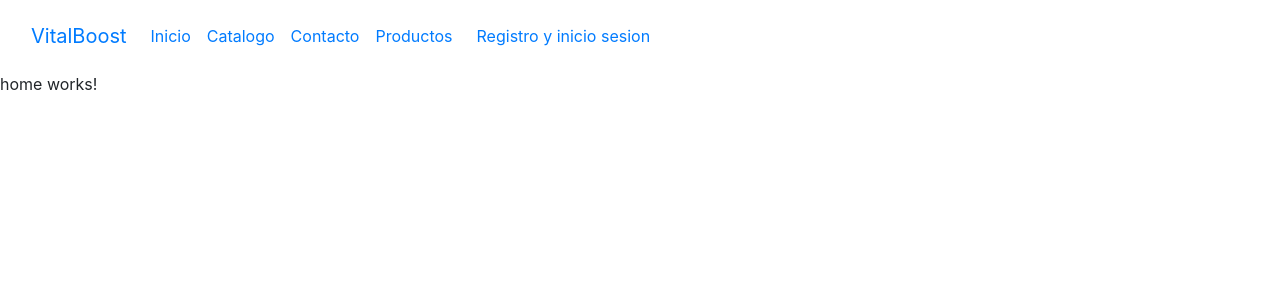
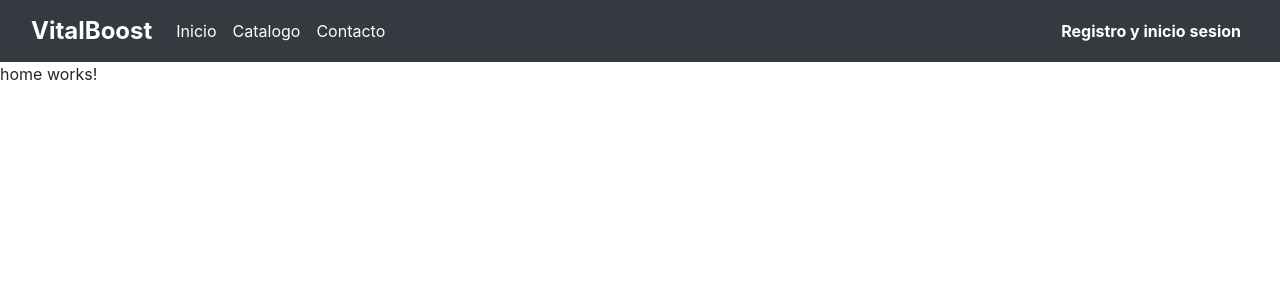
Before and after one commit to danielmoralesferrando/proyecto-ed-lm, an Angular app: page /home in a window 1280 px wide. Shown: the top 300 px of the page. Built offline with nearby package versions, Linux system fonts and the light colour scheme.

Commit message:
navbar terminado

```diff
--- a/src/app/component/navbar/navbar.component.css
+++ b/src/app/component/navbar/navbar.component.css
@@ -0,0 +1,27 @@
+/* Estilos para la barra de navegación */
+.navbar {
+    background-color: #343a40; /* Color de fondo */
+}
+
+.navbar-brand {
+    color: #fff; /* Color del texto */
+    font-size: 1.5rem; /* Tamaño del texto */
+    font-weight: bold; /* Negrita */
+}
+
+.navbar-toggler-icon {
+    color: #fff; /* Color del icono del botón de menú */
+}
+
+.navbar-nav .nav-link {
+    color: #fff; /* Color del texto del enlace */
+}
+
+.navbar-nav .nav-link:hover {
+    color: #ffc107; /* Cambiar color al pasar el mouse */
+}
+
+/* Estilos para el enlace "Registro y inicio de sesión" */
+.navbar-nav:last-child .nav-link {
+    font-weight: bold; /* Negrita */
+}
--- a/src/app/component/navbar/navbar.component.html
+++ b/src/app/component/navbar/navbar.component.html
@@ -15,13 +15,12 @@
               <li class="nav-item">
                   <a class="nav-link" routerLink="/contact">Contacto</a>
               </li>
+          </ul>
+          <ul class="navbar-nav mb-2 mb-lg-0 ml-auto">
               <li class="nav-item">
-            <a class="nav-link" routerLink="/productos">Productos</a>
+                  <a class="nav-link" routerLink="/login">Registro y inicio sesion</a>
               </li>
           </ul>
-        <span class="navbar-text">
-            <a class="nav-link" routerLink="/login">Registro y inicio sesion</a>
-        </span>
       </div>
   </div>
 </nav>
```
Lines whose indentation alone changed are shown as unchanged.
